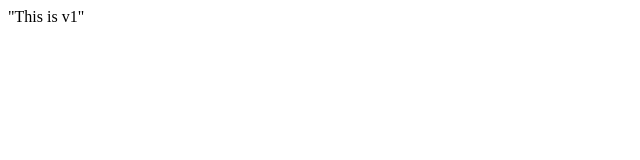
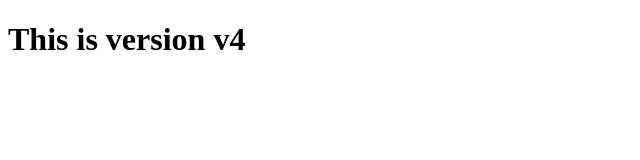
Before and after one commit to Rana-Sandeep/my-repo, a plain HTML site: page index.html in a window 1280 px wide. Shown: the whole page, without its empty margins (0-640 px from the left). Drawn offline with Linux system fonts and the light colour scheme.

Commit message:
This is v4

```diff
--- a/index.html
+++ b/index.html
@@ -4,8 +4,12 @@
     <meta charset="UTF-8">
     <meta name="viewport" content="width=device-width, initial-scale=1.0">
     <title>Document</title>
+
+
 </head>
 <body>
-    "This is v1"
+
+    <h1>This is version v4</h1>
+
 </body>
 </html>
```
